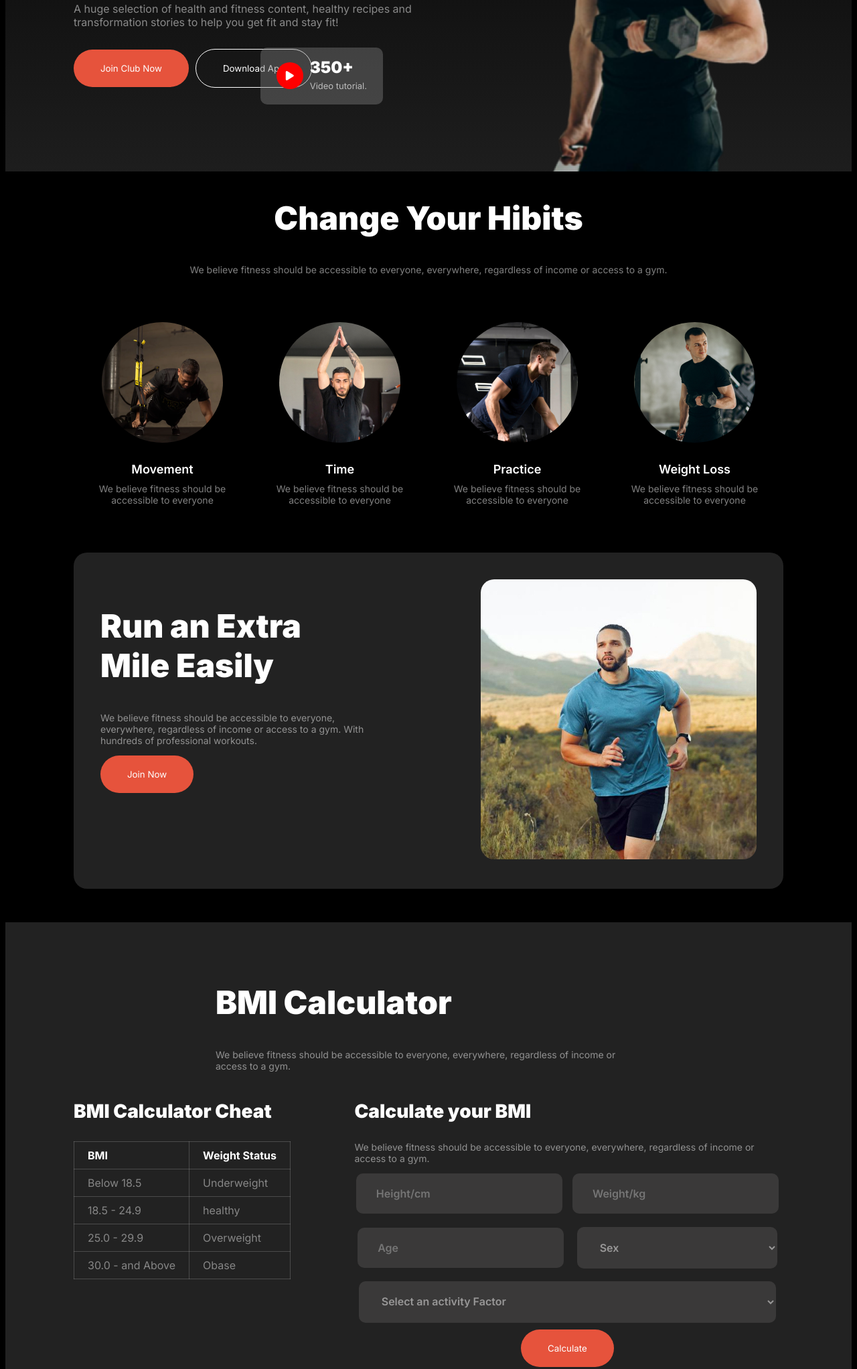
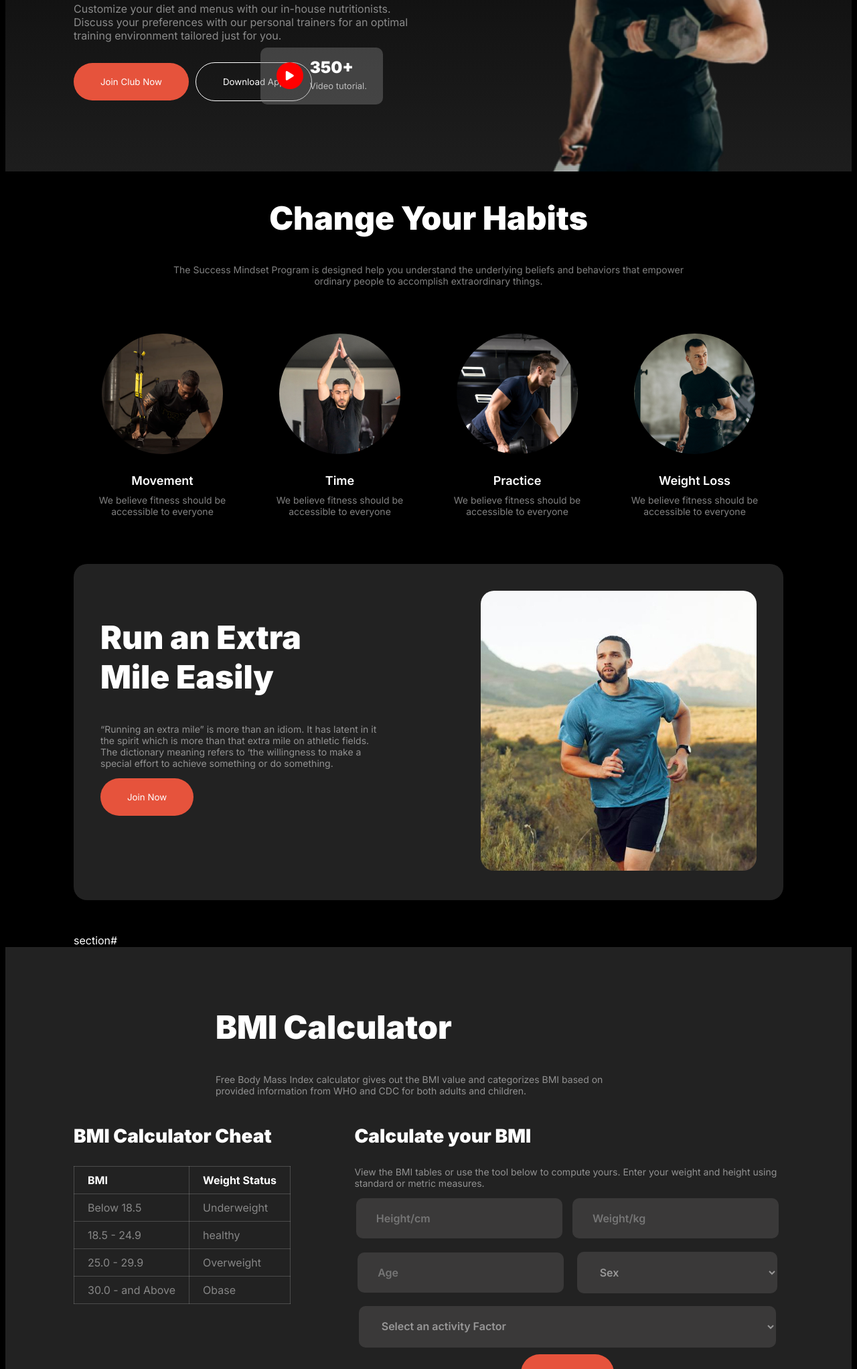
Before and after one commit to tauhid123/Assignment-2, a plain HTML site: page index.html in a window 1280 px wide. Shown: the part 440-2484 px from the top of the page at 67% size. Drawn offline with Linux system fonts and the light colour scheme; a web font is replaced by a local one.

Commit message:
Change Description

```diff
--- a/index.html
+++ b/index.html
@@ -31,7 +31,7 @@
                         <span class="title-special">Shape</span>
                      & stay <br> healthy</h1>
                     <p class="hero-description">
-                        A huge selection of health and fitness content, healthy recipes and transformation stories to help you get fit and stay fit!
+                        Customize your diet and menus with our in-house nutritionists. Discuss your preferences with our personal trainers for an optimal training environment tailored just for you.
                     </p>
                     <button class="btn">Join Club Now</button><button class="btn btn2">Download App</button>
                 </div>
@@ -67,9 +67,9 @@
     <main>
         <section id="habits">
             <div class="habits-container">
-                <h2 class="section-title align-center">Change Your Hibits</h2>
-                <p class="description align-center">
-                    We believe fitness should be accessible to everyone, everywhere, regardless of income or access to a gym.
+                <h2 class="section-title align-center">Change Your Habits</h2>
+                <p class="description align-center width75">
+                    The Success Mindset Program is designed help you understand the underlying beliefs and behaviors that empower ordinary people to accomplish extraordinary things.
                 </p>
                 <div class="habit-items align-center display-flex">
                     <div class="habit-item">
@@ -104,7 +104,7 @@
                         Mile Easily
                     </h2>
                     <p class="description">
-                        We believe fitness should be accessible to everyone, everywhere, regardless of income or access to a gym. With hundreds of professional workouts.
+                        “Running an extra mile” is more than an idiom. It has latent in it the spirit which is more than that extra mile on athletic fields. The dictionary meaning refers to ‘the willingness to make a special effort to achieve something or do something.
                     </p>
                     <button class="btn">Join Now</button>
                 </div>
@@ -113,14 +113,14 @@
                 </div>
             </div>
         </section>
-
+        section#
     </main>
     <section id="calc">
         <div class="calc-container">
             <div class="calc-info">
             <h2 class="section-title">BMI Calculator</h2>
             <p class="description">
-                We believe fitness should be accessible to everyone, everywhere, regardless of income or access to a gym.
+                Free Body Mass Index calculator gives out the BMI value and categorizes BMI based on provided information from WHO and CDC for both adults and children.
             </p>
         </div>
             <div class="calc-parents display-flex">
@@ -155,7 +155,7 @@
                 </div>
                 <div class="calc-child2">
                     <h3 class="secondery-title">Calculate your BMI</h3>
-                    <p class="description">We believe fitness should be accessible to everyone, everywhere, regardless of income or access to a gym. </p>
+                    <p class="description">View the BMI tables or use the tool below to compute yours. Enter your weight and height using standard or metric measures. </p>
                     <form action="" style="color: black;">
                         <input type="text" placeholder="Height/cm" style="margin:0 15px 20px 0"><input type="text" placeholder="Weight/kg">
                         <input type="text" placeholder="Age"style="margin:0 15px 20px 0">
@@ -215,7 +215,7 @@
             <div class="footer-item footer-item1">
                 <h2 class="logo">Fitness</h2>
                 <p class="description">
-                    We believe fitness should be accessible to everyone, everywhere, regardless of income or access to a gym. With hundreds of professional workouts.
+                    Physical fitness is a state of health and well-being and, more specifically, the ability to perform aspects of sports, occupations, and daily activities.
                 </p>
             </div>
             <div class="footer-item footer-item2">
--- a/styles/style.css
+++ b/styles/style.css
@@ -42,6 +42,11 @@
 }
 .width75 {
     width: 75%;
+    margin: auto;
+}
+.width65 {
+    width: 65%;
+    text-align: center;
     margin: auto;
 }
 
```
